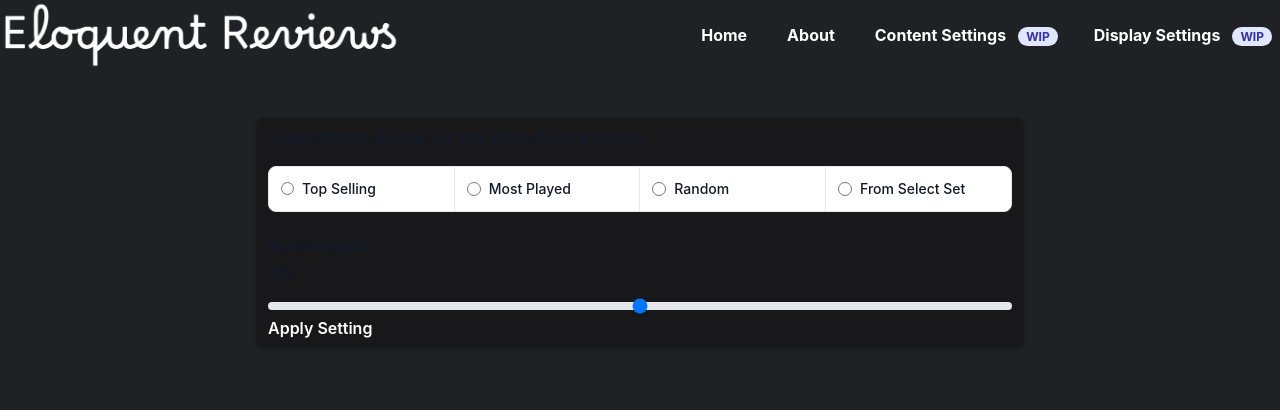
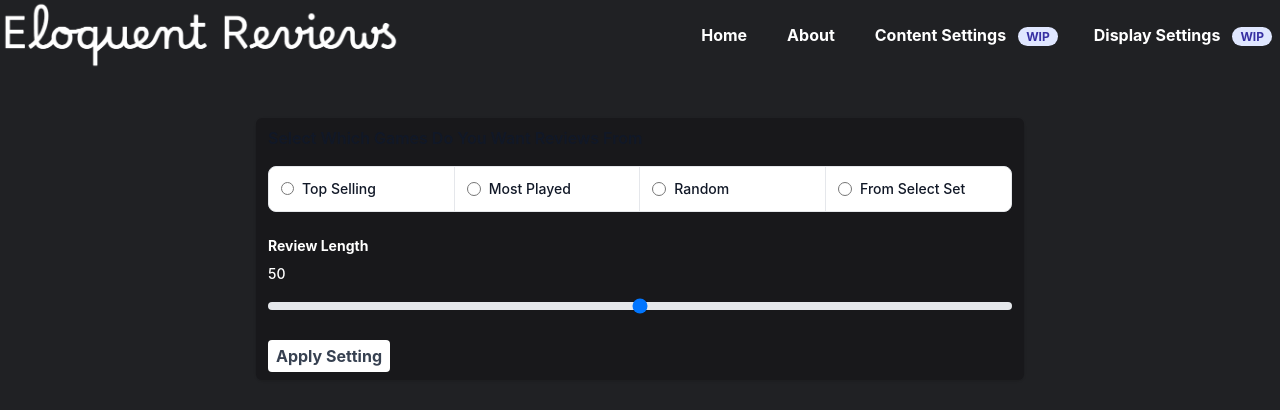
Before and after one commit to ChrisCaliendo/EloquentReviews, a React (Create React App) app in the folder frontEnd/: page /content_settings in a window 1280 px wide. Shown: the top 410 px of the page. Built offline with nearby package versions, Linux system fonts and the light colour scheme; a web font is replaced by a local one.

Commit message:
got slider working

```diff
--- a/frontEnd/package.json
+++ b/frontEnd/package.json
@@ -10,7 +10,7 @@
     "react": "^18.2.0",
     "react-dom": "^18.2.0",
     "react-router-dom": "^6.15.0",
-    "react-scripts": "5.0.1",
+    "react-scripts": "^5.0.1",
     "web-vitals": "^2.1.4"
   },
   "scripts": {
--- a/frontEnd/src/App.js
+++ b/frontEnd/src/App.js
@@ -36,7 +36,7 @@ function App() {
       <Header/>
       <Router>
         <Routes>
-          <Route exact path="/" element={<Home contentSettings={contentConfig} displaySettings={displayConfig} />}/>
+          <Route exact path="/" element={<Home contentConfig={contentConfig} displayConfig={displayConfig} />}/>
           <Route exact path="/about" element={<About />}/>
           <Route path="/content_settings" element={<ContentSettings contentConfig={contentConfig} updateCC={updateCC} />}/>
           <Route path="/display_settings" element={<DisplaySettings displayConfig={displayConfig} updateDC={updateDC} />}/>
--- a/frontEnd/src/ContentSettings.js
+++ b/frontEnd/src/ContentSettings.js
@@ -3,7 +3,11 @@ import { useState } from "react";
 
 const ContentSettings = ({ contentConfig, updateCC}) => {
     const [gameType, setGameType] = useState("topSelling")
-    const [reviewLength, setCharLimit] = useState(100) //from 30 to 250
+    const [reviewLength, setCharLimit] = useState(50) //from 30 to 250
+
+    const handleSliderChange = (event) => {
+        setCharLimit(event.target.value);
+    };
     return (
         <div className="border border-none shadow rounded-md p-5 max-w-3xl w-full mx-auto px-3 py-2 text-white bg-zinc-900 font-semibold">
 
@@ -36,13 +40,15 @@ const ContentSettings = ({ contentConfig, updateCC}) => {
             </ul>
             <br />
 
-                <label for="disabled-range" className="block mb-2 text-sm font-bold text-gray-900 dark:text-white">Review Length</label>
-                <label for="disabled-range" className="block mb-2 text-sm font-medium text-gray-900 dark:text-white">{reviewLength}</label>
-                <input id="default-range" type="range" value="50" className="w-full h-2 bg-gray-200 rounded-lg appearance-none cursor-pointer dark:bg-gray-700"/>
+            <label for="disabled-range" className="block mb-2 text-sm font-bold  text-white">Review Length</label>
+            <label for="disabled-range" className="block mb-2 text-sm font-medium  text-white">{reviewLength}</label>
+            <input id="minmax-range" type="range" min="0" max="100" value={reviewLength} onChange={handleSliderChange} className="w-full h-2 bg-gray-200 rounded-lg appearance-none cursor-pointer dark:bg-gray-700"/>
 
+            <br />
+            <br />
 
             <form method="POST" action="/settings">
-                <button type="submit"> Apply Setting </button>
+                <button type="submit" className="px-2 py-1 font-bold text-gray-700  bg-white rounded hover:bg-gray-300"> Apply Setting </button>
             </form>
         </div>
     );
--- a/frontEnd/src/Home.js
+++ b/frontEnd/src/Home.js
@@ -1,7 +1,7 @@
 import { useState } from 'react';
 import { useEffect } from 'react';
 
-const Home = () => {
+const Home = ({contentConfig}) => {
 
     const backendUrl = `https://eloquent-review-scraper.onrender.com/scrape`//`http://localhost:5000/scrape`//`https://eloquent-review-scraper.onrender.com/scrape`
     const [message, setMessage] = useState('');
@@ -36,7 +36,9 @@ const Home = () => {
             },
             body: JSON.stringify({
                 'reviewType': reviewType,
-                'gameUrl': gameUrl
+                'gameUrl': gameUrl,
+
+
             })
         };
 
```
Also changed, not shown: 1 other file (tests, documents, lock files or other folders).
